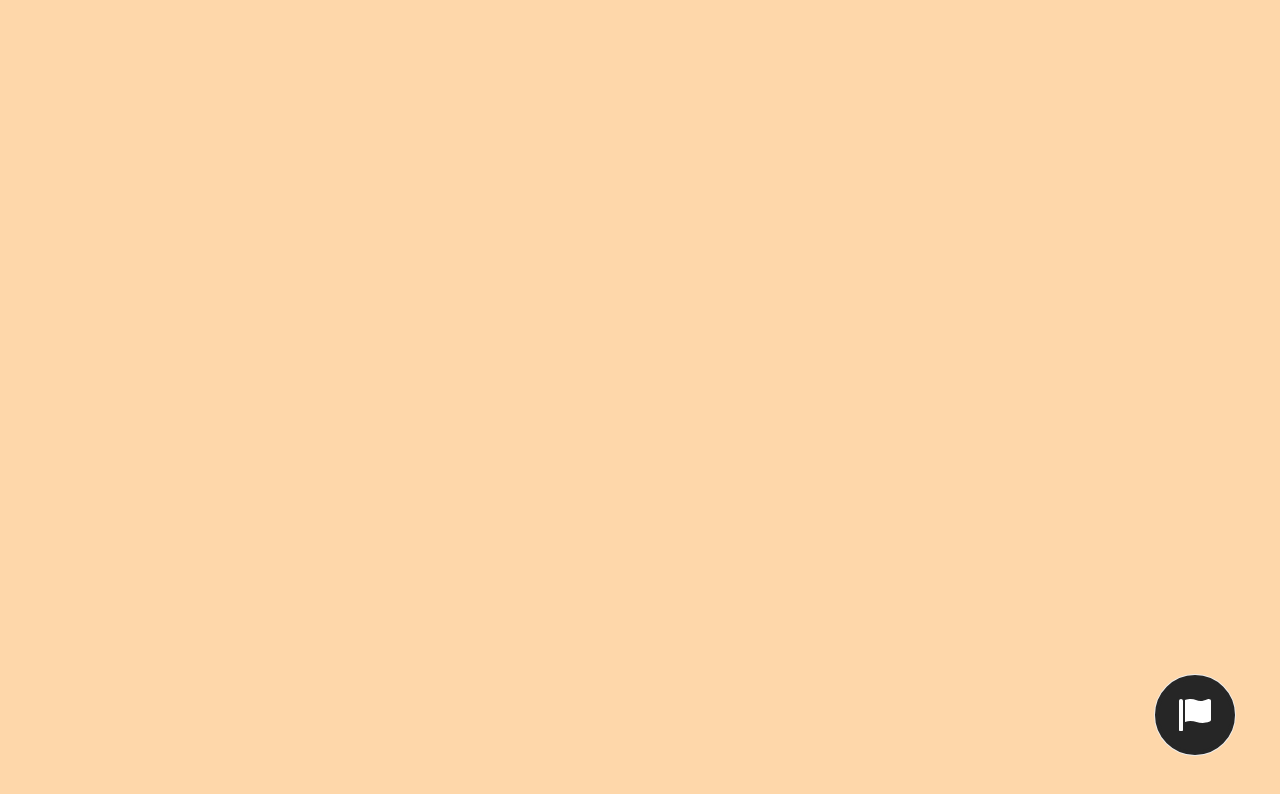
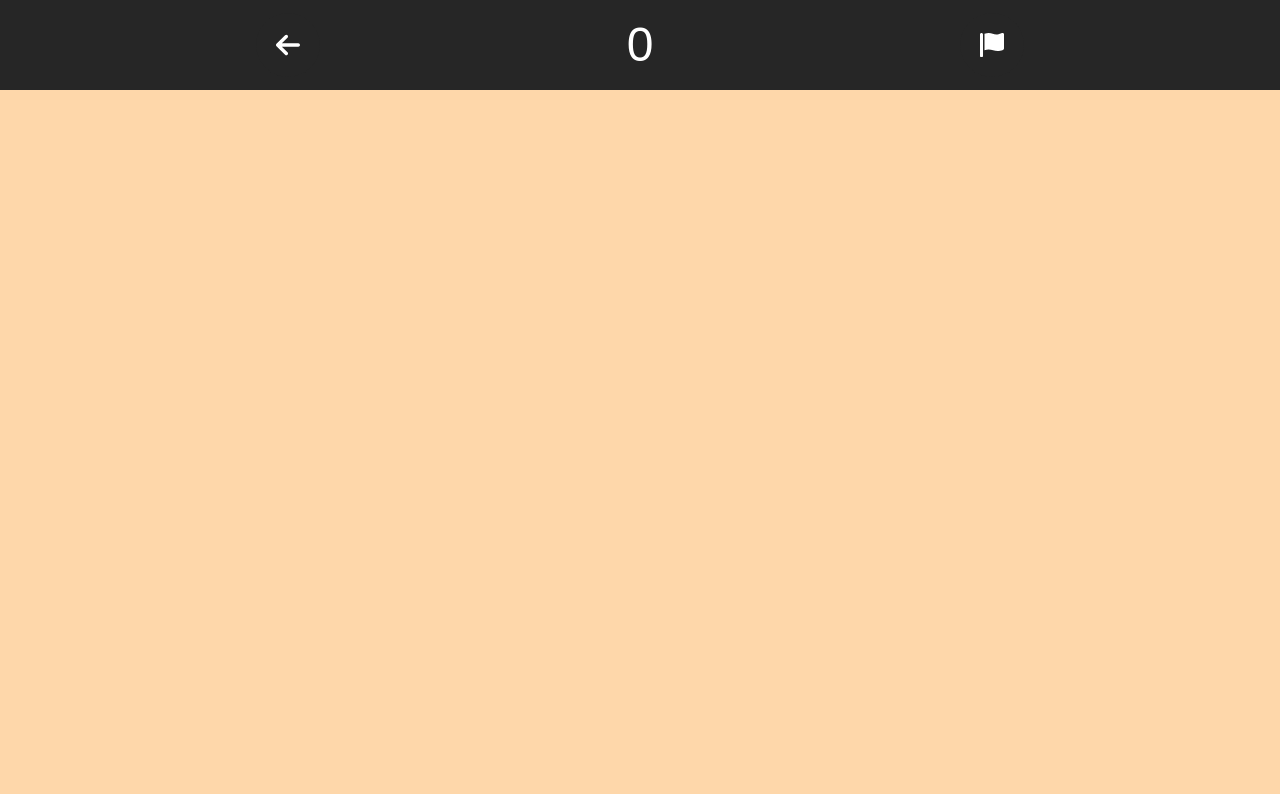
Before and after one commit to ziap/infinite-minesweeper, a plain HTML site: page index.html in a window 1280 px wide. Drawn offline with Linux system fonts and the light colour scheme.

Commit message:
Improve UI

```diff
--- a/game.js
+++ b/game.js
@@ -216,6 +216,8 @@ export default class Game extends TileMap {
                 this.ctx.moveTo((x + 0.2) * this.cell_size, (y + 1) * this.cell_size)
                 this.ctx.lineTo((x + 0.8) * this.cell_size, (y + 1) * this.cell_size)
                 this.ctx.stroke()
+
+                this.ctx.globalAlpha = 1
             }
         }
     }
@@ -224,7 +226,7 @@ export default class Game extends TileMap {
         this.draw_explored_or_flagged(entries)
         this.draw_symbol(entries)
         this.draw_borders(entries)
-        document.getElementById('score').textContent = this.score
+        document.getElementById('score').textContent = this.score || 0
         if (this.game_over) this.canvas.classList.add('game-over')
     }
 
--- a/index.html
+++ b/index.html
@@ -23,15 +23,26 @@
             <p>Click anywhere to play again</p>
         </div>
     </div>
-    <h1 id="score"></h1>
-    <label for="invert" class="invert-btn">
+    <div class="header-bg">
+        <header>
+            <a class="btn" href="../" aria-label="Go back">
+                <svg class="fa" viewBox="0 0 448 512">
+                    <path
+                        d="M447.1 256C447.1 273.7 433.7 288 416 288H109.3l105.4 105.4c12.5 12.5 12.5 32.75 0 45.25C208.4 444.9 200.2 448 192 448s-16.38-3.125-22.62-9.375l-160-160c-12.5-12.5-12.5-32.75 0-45.25l160-160c12.5-12.5 32.75-12.5 45.25 0s12.5 32.75 0 45.25L109.3 224H416C433.7 224 447.1 238.3 447.1 256z">
+                    </path>
+                </svg>
+            </a>
+            <h1 id="score">0</h1>
+            <label for="invert" class="btn">
                 <input type="checkbox" id="invert" hidden>
-        <svg class="fa-flag" viewBox="0 0 512 512">
+                <svg class="fa" viewBox="0 0 512 512">
                     <path
                         d="M64 496C64 504.8 56.75 512 48 512h-32C7.25 512 0 504.8 0 496V32c0-17.75 14.25-32 32-32s32 14.25 32 32V496zM476.3 0c-6.365 0-13.01 1.35-19.34 4.233c-45.69 20.86-79.56 27.94-107.8 27.94c-59.96 0-94.81-31.86-163.9-31.87C160.9 .3055 131.6 4.867 96 15.75v350.5c32-9.984 59.87-14.1 84.85-14.1c73.63 0 124.9 31.78 198.6 31.78c31.91 0 68.02-5.971 111.1-23.09C504.1 355.9 512 344.4 512 332.1V30.73C512 11.1 495.3 0 476.3 0z">
                     </path>
                 </svg>
             </label>
+        </header>
+    </div>
 </body>
 
 </html>
--- a/style.css
+++ b/style.css
@@ -8,40 +8,10 @@ body {
     background: #fed7aa;
 }
 
-.invert-btn {
-    position: fixed;
-    right: 45px;
-    bottom: 45px;
-    height: fit-content;
-    aspect-ratio: 1;
-    background: #262626;
-    border: solid 0.25rem #262626;
-    box-shadow: 0 0 0 1px #eee;
-    border-radius: 100vmax;
-    overflow: hidden;
-}
-
-.fa-flag {
-    width: 2rem;
-    height: 2rem;
-    padding: 1.25rem;
-    background: #262626;
-    fill: #fff;
-    transition: fill 200ms ease-in-out, background 200ms ease-in-out;
-}
-
-#invert:checked + .fa-flag {
-    fill: #262626;
-    background: #fed7aa;
-}
-
 .game-over-menu {
     opacity: 0;
     position: fixed;
-    top: 0;
-    left: 0;
-    width: 100vw;
-    height: 100vh;
+    inset: 0;
     background: #262626;
     transition: opacity 200ms ease-in-out;
     pointer-events: none;
@@ -58,20 +28,60 @@ body {
     opacity: 0.9;
 }
 
-#score {
+.header-bg {
+    display: flex;
     position: fixed;
-    top: 30px;
+    top: 0;
     left: 0;
     width: 100vw;
-    font-size: 4rem;
-    text-align: center;
+    background: #262626;
+}
+
+header {
+    flex-grow: 1;
+    max-width: 48rem;
+    margin: 0 auto;
+    padding: 0.8rem;
+    display: flex;
+    justify-content: space-between;
+    align-items: center;
+}
+
+.btn {
+    width: 4rem;
+    height: 4rem;
+    display: flex;
+    justify-content: center;
+    align-items: center;
+    background: #262626;
+    border-radius: 100vmax;
+    overflow: hidden;
+}
+
+.fa {
+    width: 2rem;
+    height: 2rem;
+    padding: 1.25rem;
+    background: #262626;
+    fill: #fff;
+    transition: fill 200ms ease-in-out, background 200ms ease-in-out;
+}
+
+#invert:checked + .fa {
+    fill: #262626;
+    background: #fed7aa;
+}
+
+@media (hover:hover) {
+    .btn:hover > .fa {
+        fill: #262626;
+        background: #fed7aa;
+    }
+}
+
+#score {
+    margin: 0;
+    font-size: 3rem;
     color: #fff;
-    font-weight: 600;
-    pointer-events: none;
-    text-shadow:
-       1px 1px 0 #262626,
-     -1px -1px 0 #262626,
-      1px -1px 0 #262626,
-      -1px 1px 0 #262626,
-       1px 1px 0 #262626;
+    font-weight: 400;
 }
```
Lines whose indentation alone changed are shown as unchanged.
